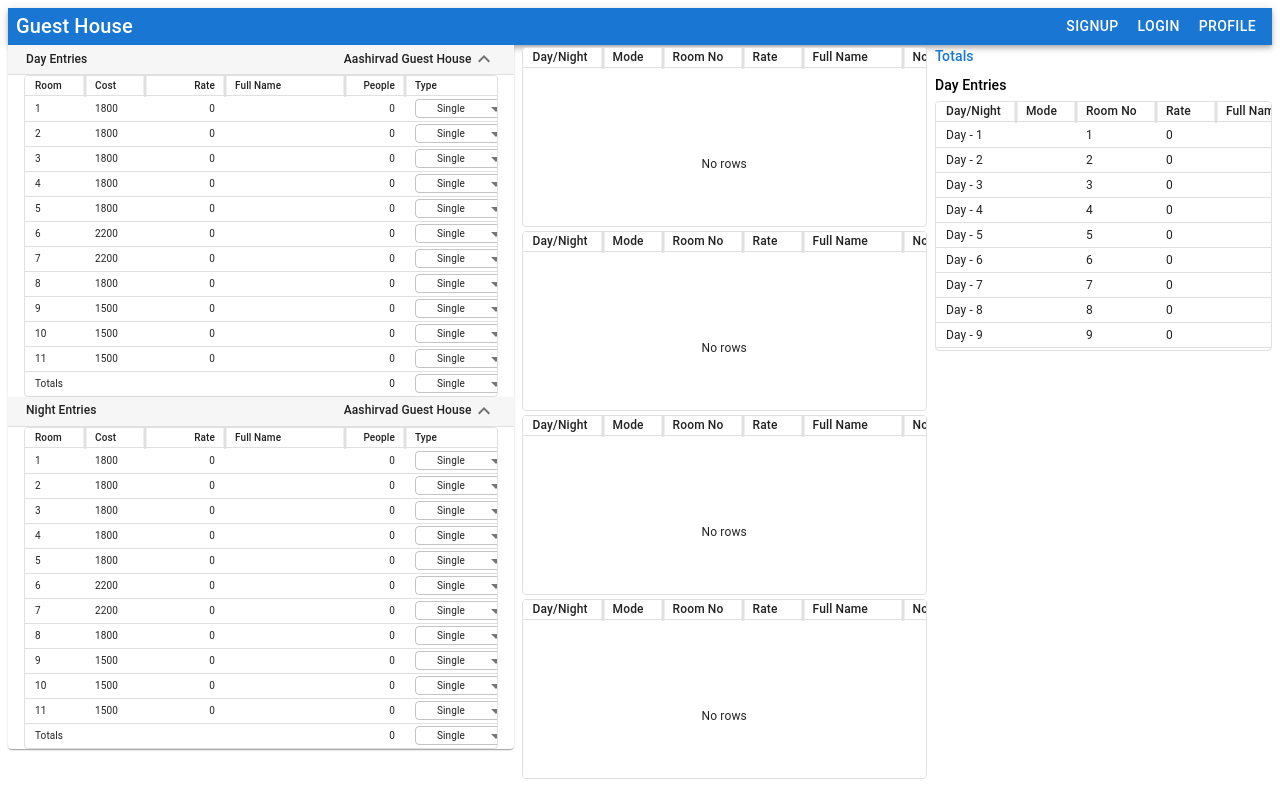
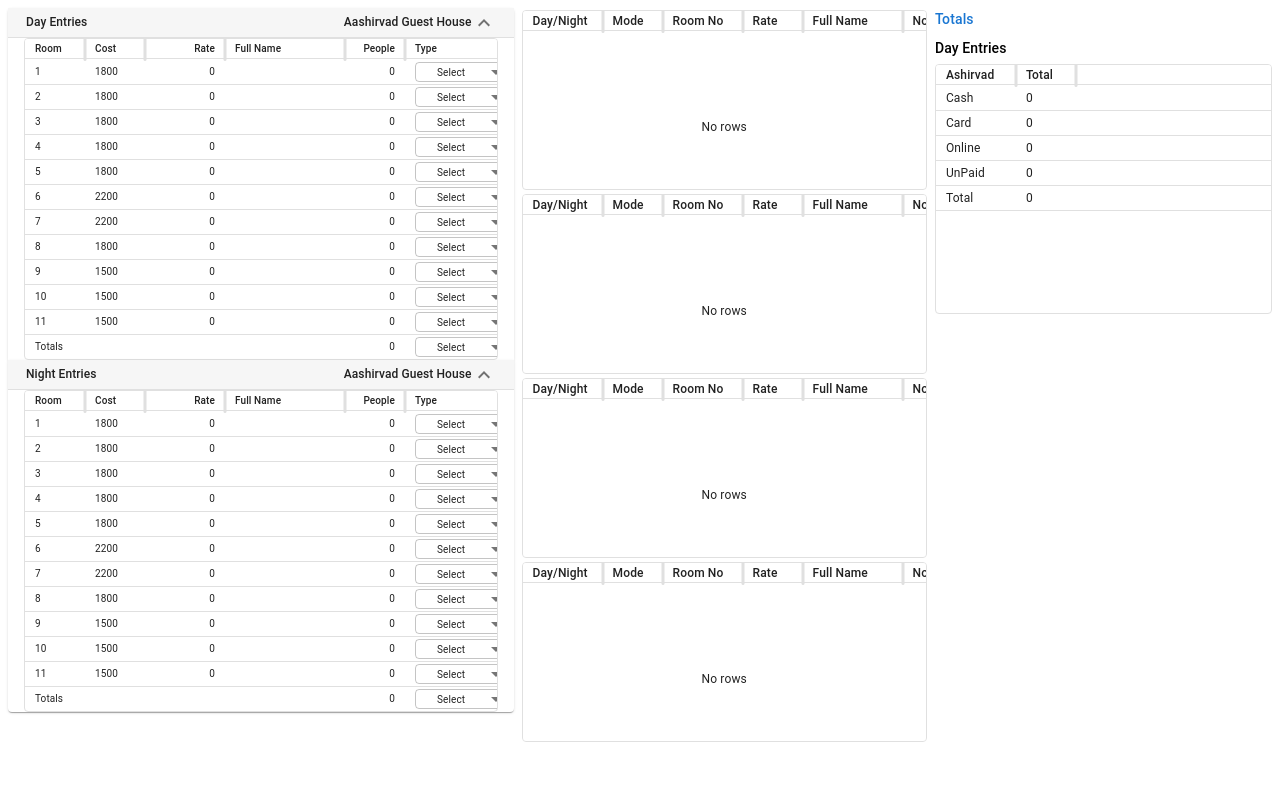
Before and after one commit to mayadb01-lgtm/TGT-GH-Rest, a React (Vite) app: page / in a window 1280 px wide. Built offline with nearby package versions, Linux system fonts and the light colour scheme.

Commit message:
feat - dayNight entries with totalMode

```diff
--- a/src/App.jsx
+++ b/src/App.jsx
@@ -9,7 +9,7 @@
 const App = () => {
   return (
     <Router>
-      <Navbar />
+      {/* <Navbar /> */}
       <Routes>
         <Route path="/" element={<EntryPage />} />
         <Route path="/dashboard" element={<DashboardPage />} />
--- a/src/components/TableComponent.jsx
+++ b/src/components/TableComponent.jsx
@@ -118,6 +118,7 @@
               <DropdownCell
                 value={params.row.type}
                 options={[
+                  "Select",
                   "Single",
                   "Couple",
                   "Family",
@@ -139,7 +140,7 @@
             renderCell: (params) => (
               <DropdownCell
                 value={params.row.modeOfPayment}
-                options={["Card", "Online", "Cash", "UnPaid"]}
+                options={["Select", "Card", "Online", "Cash", "UnPaid"]}
                 onChange={(value) =>
                   handleRowEdit({ ...params.row, modeOfPayment: value })
                 }
@@ -147,6 +148,7 @@
             ),
           },
         ]}
+        editMode="row"
         disableColumnMenu
         disableColumnSorting
         pageSize={5}
--- a/src/pages/EntryPage.jsx
+++ b/src/pages/EntryPage.jsx
@@ -145,6 +145,39 @@
     }),
     [dayData, nightData]
   );
+
+  // Columns for Total DataGrid
+  const modeColumns = [
+    { field: "id", headerName: "Ashirvad", width: 80 },
+    { field: "totals", headerName: "Total", width: 60 },
+  ];
+
+  const modeRows = [
+    { id: "Cash", totals: 0 },
+    { id: "Card", totals: 0 },
+    { id: "Online", totals: 0 },
+    { id: "UnPaid", totals: 0 },
+    { id: "Total", totals: 0 },
+  ];
+
+  // Calculate totals for each payment mode
+  modeRows[0].totals =
+    cashEntries.day.reduce((sum, row) => sum + row.rate, 0) +
+    cashEntries.night.reduce((sum, row) => sum + row.rate, 0);
+  modeRows[1].totals =
+    cardEntries.day.reduce((sum, row) => sum + row.rate, 0) +
+    cardEntries.night.reduce((sum, row) => sum + row.rate, 0);
+  modeRows[2].totals =
+    onlineEntries.day.reduce((sum, row) => sum + row.rate, 0) +
+    onlineEntries.night.reduce((sum, row) => sum + row.rate, 0);
+  modeRows[3].totals =
+    unpaidEntries.day.reduce((sum, row) => sum + row.rate, 0) +
+    unpaidEntries.night.reduce((sum, row) => sum + row.rate, 0);
+  modeRows[4].totals =
+    modeRows[0].totals +
+    modeRows[1].totals +
+    modeRows[2].totals +
+    modeRows[3].totals;
 
   return (
     <Grid
@@ -342,8 +375,8 @@
                 Day Entries
               </Typography>
               <DataGrid
-                rows={dayData}
-                columns={columns}
+                rows={modeRows}
+                columns={modeColumns}
                 pageSize={5}
                 rowsPerPageOptions={[5]}
                 style={{
```
